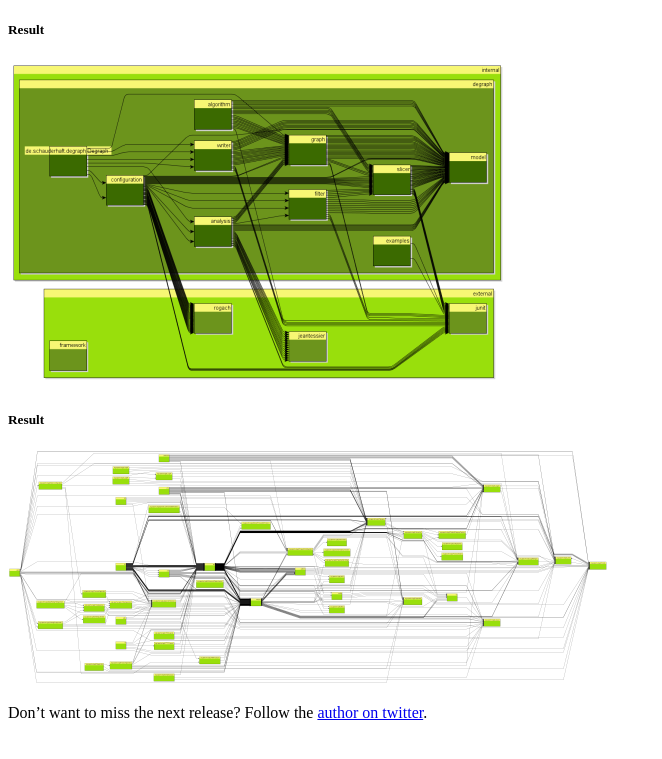
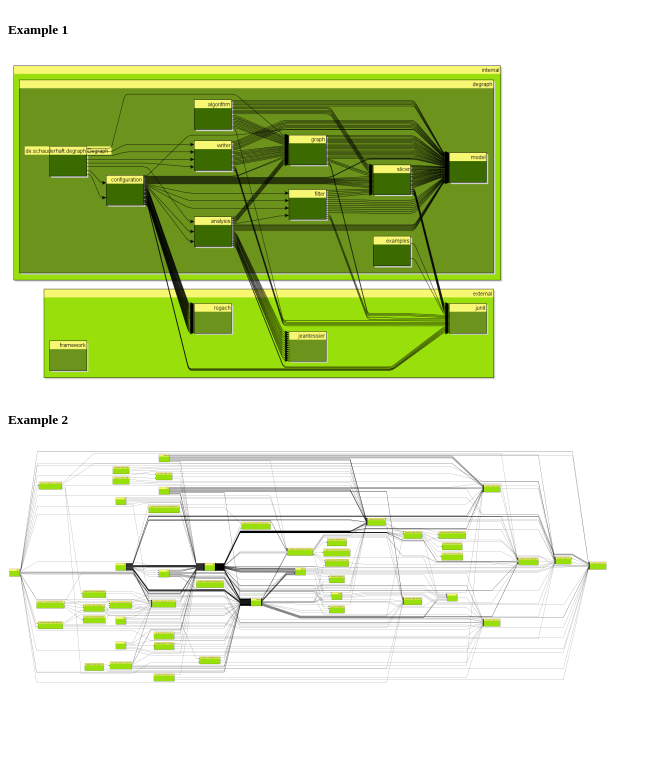
Before and after one commit to riy/degraph, a Jekyll site: the page debug1.html, which Jekyll copies as it is, in a window 1280 px wide. Shown: the top 759 px of the page, without its empty margins (0-662 px from the left). Built offline with Jekyll 4.4.1, drawn with Linux system fonts in a browser that asks for light colours; nearby versions of some CDN libraries.

Commit message:
cleanup of the debugging pages

```diff
--- a/debug1.html
+++ b/debug1.html
@@ -1,7 +1,6 @@
 <!DOCTYPE html>
 <html lang="en">
   <head>
-
 
 	<link rel="stylesheet" type="text/css" href="stylesheets/jquery.jqzoom.css" >
     <style>
@@ -15,22 +14,26 @@
 
   </head>
   <body>
-<h5 id='result'>Result</h5>
+    <h5>Example 1</h5>
     <a href='images/selfTest.png' class='zoomable'>
         <img src='images/selfTest_small.png' />
-</a><div class='flowBreak'>
+    </a>
+    <div class='flowBreak'>
     </div>
 
-<h5 id='result'>Result</h5>
+    <h5>Example 2</h5>
     <a href='images/example2.png' class='zoomable'>
         <img src='images/example2_small.png' />
-</a><div class='flowBreak'>
+    </a>
+    <div class='flowBreak'>
     </div>
 
-<p>Don&#8217;t want to miss the next release? Follow the <a href='http://www.twitter.com/jensschauder'>author on twitter</a>.</p>
-<!-- scripts --><script src='//ajax.googleapis.com/ajax/libs/jquery/1.5.1/jquery.min.js' type='text/javascript'>
-</script><script src='javascripts/jquery.jqzoom-core-pack.js' type='text/javascript'>
-</script><script type='text/javascript'>
+    <script src='//ajax.googleapis.com/ajax/libs/jquery/1.5.1/jquery.min.js' type='text/javascript'>
+    </script>
+    <script src='javascripts/jquery.jqzoom-core-pack.js' type='text/javascript'>
+    </script>
+    <script type='text/javascript'>
+
     $(document).ready(function(){
         $('.zoomable').jqzoom();
     });
```
Also changed, not shown: debug2.html (+13 -8 lines). Lines whose indentation alone changed are shown as unchanged.
